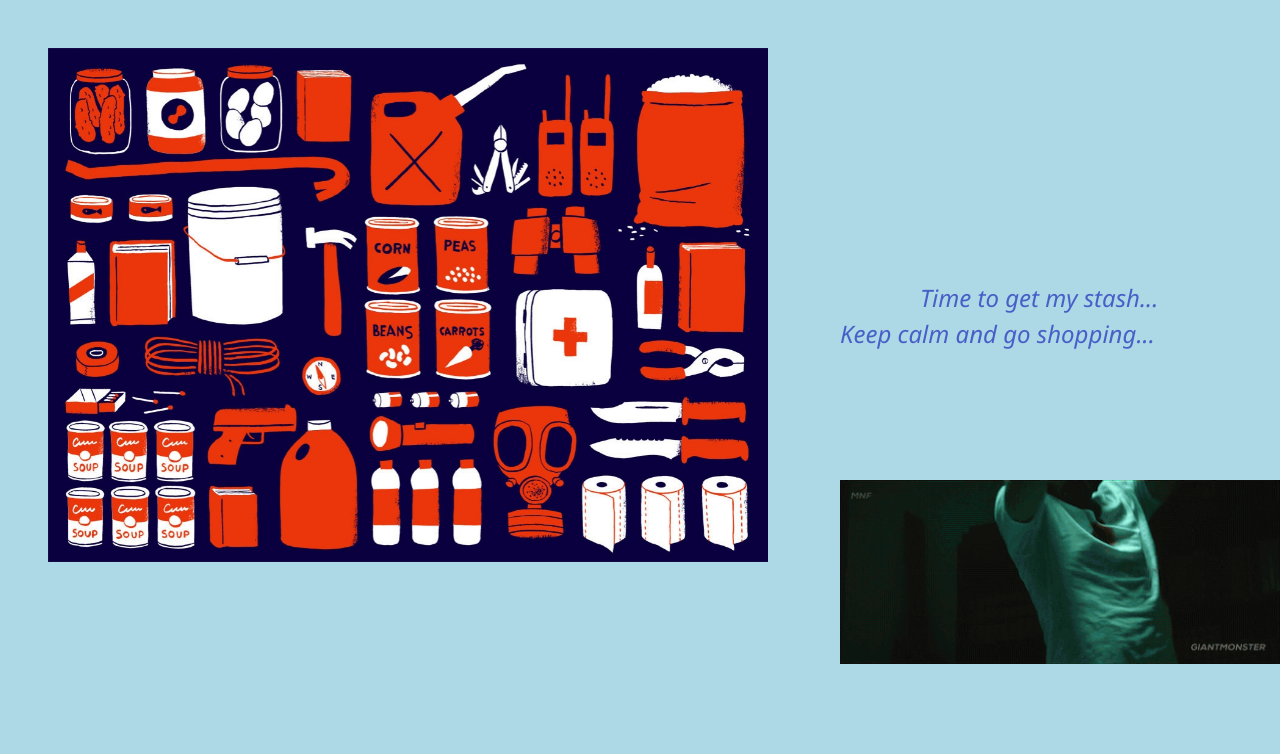
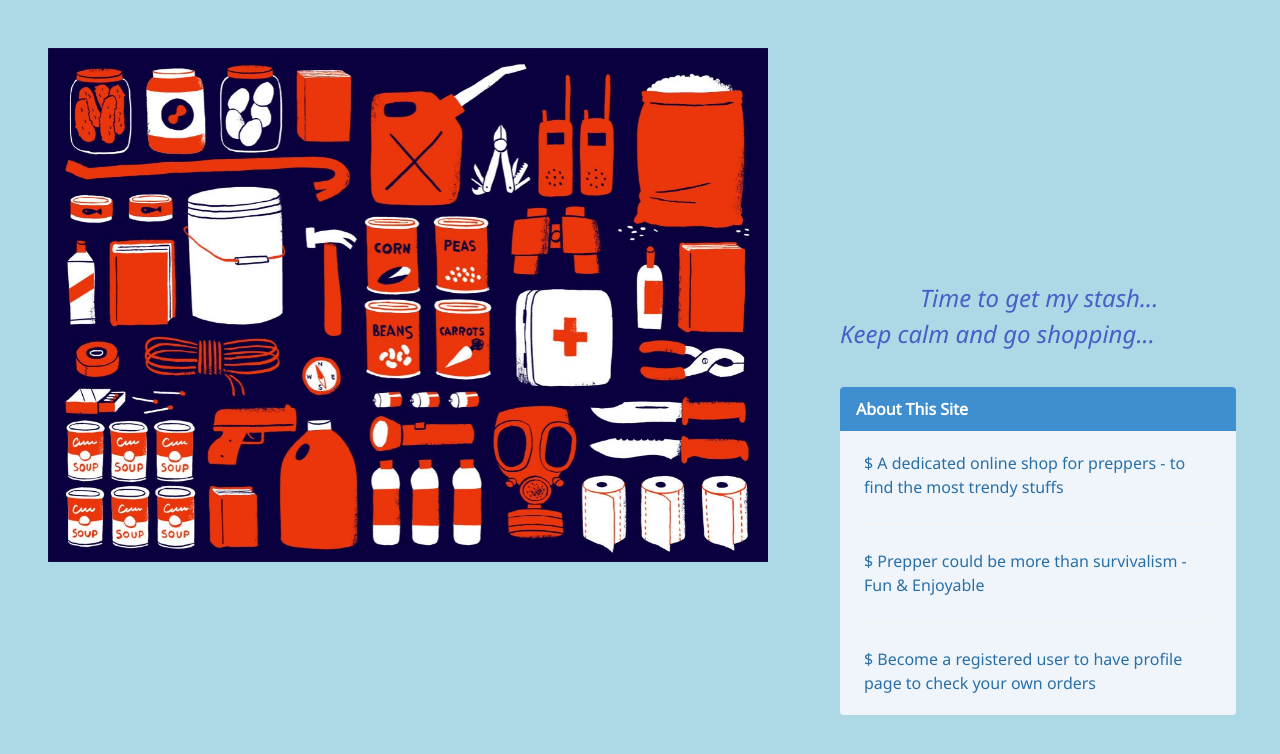
Before and after one commit to zhosde/Bikepacker-React, a React (Create React App) app: page /about in a window 1280 px wide. Shown: the top 754 px of the page. Built offline with nearby package versions, Linux system fonts and the light colour scheme; no server answers.

Commit message:
about page & order qty

```diff
--- a/public/index.html
+++ b/public/index.html
@@ -25,7 +25,7 @@
       work correctly both with client-side routing and a non-root public URL.
       Learn how to configure a non-root public URL by running `npm run build`.
     -->
-    <title>React App</title>
+    <title>PrepperBuy</title>
   </head>
   <body>
     <noscript>You need to enable JavaScript to run this app.</noscript>
--- a/src/App.css
+++ b/src/App.css
@@ -268,3 +268,8 @@ width: 15rem;
   margin-left: 30%;
   margin-top:10%;
 }
+
+.message {
+  width:90%;
+  margin-top: 8%;
+}
--- a/src/components/About.js
+++ b/src/components/About.js
@@ -1,7 +1,6 @@
-import React, { Component } from 'react'
-import gif from '../assets/let me open my bunker.gif'
-import img from '../assets/starter-pack.jpeg'
-import {Link} from 'react-router-dom'
+import React, { Component } from "react";
+import img from "../assets/starter-pack.jpeg";
+import { Link } from "react-router-dom";
 
 class About extends Component {
   render() {
@@ -40,15 +39,23 @@ class About extends Component {
               </i>
             </Link>
           </span>
-              <img
-                style={{ marginTop: "16vh" }}
-                src={gif}
-                alt="john wick movie gif"
-              />
+          <article className="message is-info">
+            <div className="message-header">
+              <p>About This Site</p>
+            </div>
+            <div className="message-body">
+              $ A dedicated online shop for preppers - to find the most trendy
+              stuffs <br />
+              <hr />$ Prepper could be more than survivalism - Fun & Enjoyable{" "}
+              <br />
+              <hr /> $ Become a registered user to have profile page to check
+              your own orders
+            </div>
+          </article>
         </div>
       </div>
     );
   }
 }
 
-export default About
+export default About;
--- a/src/components/Cart.js
+++ b/src/components/Cart.js
@@ -97,7 +97,7 @@ class Cart extends React.Component {
             </form>
           </div>
         ) : (
-          <div className="cart notification is-info">Currently No Product In Cart</div>
+          <div className="cart notification is-info">Currently No Product in Cart</div>
         )}
       </>
     );
--- a/src/components/auth/OrderDetails.js
+++ b/src/components/auth/OrderDetails.js
@@ -29,6 +29,10 @@ class OrderDetails extends React.Component {
       });
   };
 
+  getOrderedItemQty = (itemId) => {
+    return this.state.orderedItemsArr.find((el)=>el.productID==itemId).qty
+  }
+
   getPurchasePrice = (itemId) => {
     return this.state.orderedItemsArr.find((el) => el.productID == itemId)
       .purchasePrice;
@@ -42,12 +46,13 @@ class OrderDetails extends React.Component {
               return (
                 <li key={itemId}>
                   <Link to={`/products/${itemId}`}>
-                   <p>{this.getProductDetails(itemId).name}</p>
+                    <p>{this.getProductDetails(itemId).name}</p>
                     {/* <p>{itemId}</p> */}
-                    <p>{this.getPurchasePrice(itemId)}</p>
+                    <p>{this.getPurchasePrice(itemId)}€</p>
+                    <p>Qty: {this.getOrderedItemQty(itemId)}</p>
                   </Link>
                 </li>
-              )
+              );
             })}
           </ul>
     );
@@ -76,7 +81,7 @@ class OrderDetails extends React.Component {
       return (
         <section className="order-detail">
           {this.renderOrderDetail()}
-          <label>Total Price: {this.getTotalPrice()}</label>
+          <label>Total Price: {this.getTotalPrice()}€</label>
         </section>
       );
     } else {
--- a/src/components/products/ProductDetails.js
+++ b/src/components/products/ProductDetails.js
@@ -80,9 +80,9 @@ class ProductDetails extends Component {
                 Add In Cart
               </button>
               <br />
+              <p>{this.props.requestedProduct.description}</p>
+              <hr/>
               <Link to={"/shop"}>Back to products</Link>
-              <hr/>
-              <p>{this.props.requestedProduct.description}</p>
             </div>
           </div>
         )}
```
Lines whose indentation alone changed are shown as unchanged.
